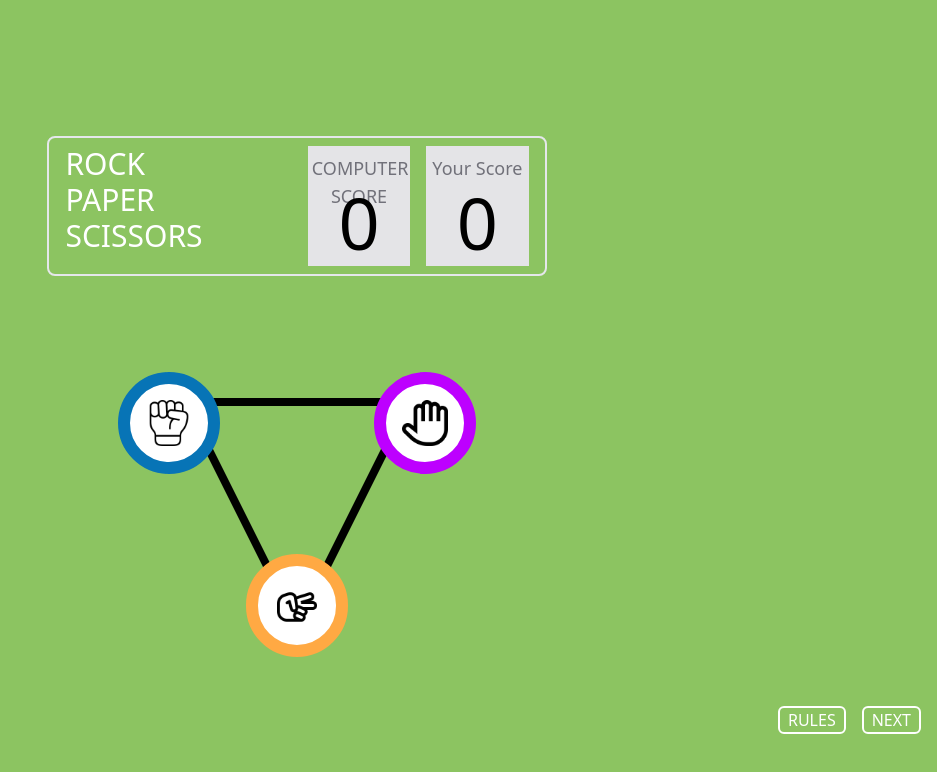
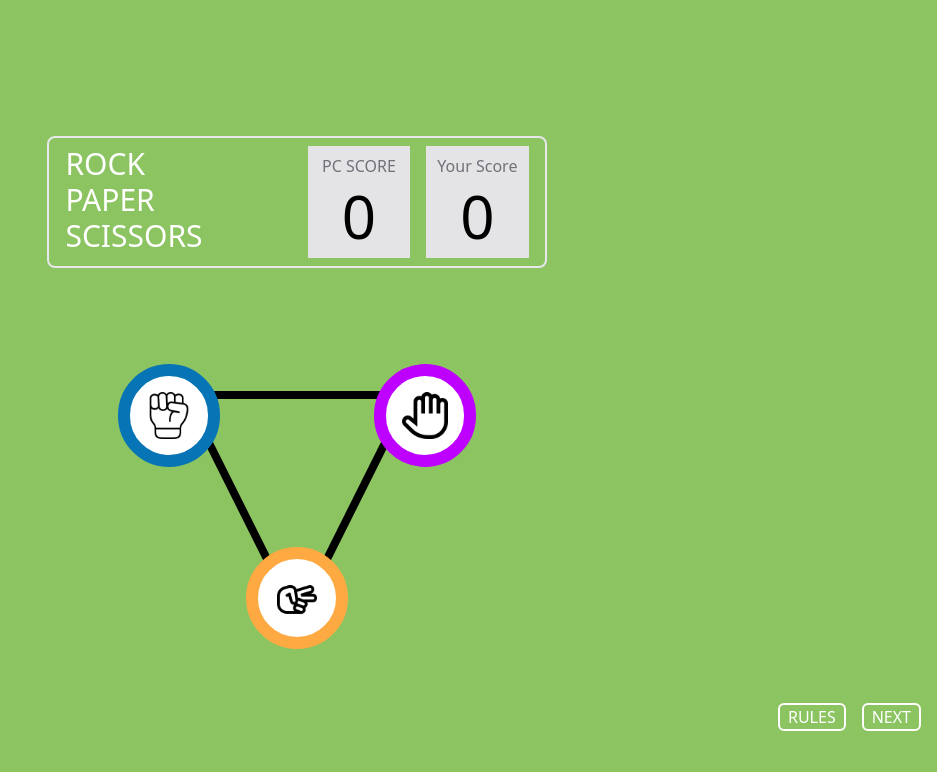
Before and after one commit to Suzit05/RockPaperScissor, a website: page index.html in a window 1280 px wide. Shown: the whole page, without its empty margins (343-1280 px from the left). Drawn offline with nearby package versions, Linux system fonts and the light colour scheme.

Commit message:
scores and sizing

```diff
--- a/index.html
+++ b/index.html
@@ -18,12 +18,12 @@
             </div>
             <div class="scoreBoard flex items-center gap-4">
                 <div class="bg-zinc-200 h-full w-[8vw] py-2 px-1">
-                    <h1 class="  text-lg text-zinc-500 text-center text-wrap h-[4vh]">COMPUTER SCORE</h1>
-                    <h1 class=" compScore text-7xl text-center">0</h1>
+                    <h1 class="  text-base text-zinc-500 text-center text-wrap h-[4vh]">PC SCORE</h1>
+                    <h1 class=" compScore text-6xl text-center">0</h1>
                 </div>
                 <div class="bg-zinc-200 h-full w-[8vw] py-2 px-1">
-                    <h1 class="  text-lg text-zinc-500 text-center text-wrap h-[4vh]">Your Score</h1>
-                    <h1 class=" yourScore text-7xl text-center">0</h1>
+                    <h1 class="  text-base text-zinc-500 text-center text-wrap h-[4vh]">Your Score</h1>
+                    <h1 class=" yourScore text-6xl text-center">0</h1>
                 </div>
             </div>
         </div>
```
